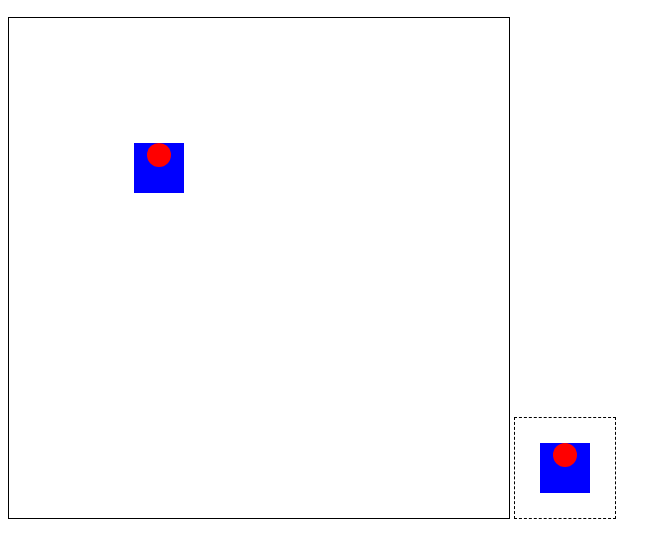
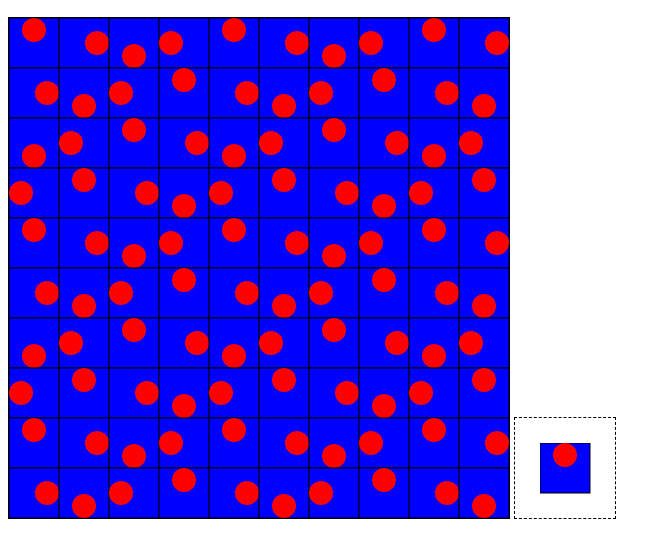
Before and after one commit to backfrip/Moonwalk, a plain HTML site: page index.html in a window 1280 px wide. Shown: the part 110-668 px from the top of the page, without its empty margins (0-671 px from the left). Drawn offline with Linux system fonts and the light colour scheme.

Commit message:
Loose rotating model.

```diff
--- a/index.html
+++ b/index.html
@@ -9,11 +9,12 @@
   <svg id="screen" height="500" width="500" style="border: 1px solid;">
   </svg>
   <svg id="holder" height="100" width="100" style="border: 1px dashed;">
-    <g id="tile" transform="translate(25, 25)">
-      <rect fill="blue" x="0" y="0" width="50" height="50"></rect>
-      <circle fill="red" cx="25" cy="12" r="12"></circle>
-    </g>
-
+    <svg x="25" y="25">
+      <g id="tile">
+        <rect stroke="black" fill="blue" x="0" y="0" width="50" height="50"></rect>
+        <circle fill="red" cx="25" cy="12" r="12"></circle>
+      </g>
+    </svg>
   </svg>
   <script src="./main.js"></script>
 </body>
--- a/main.js
+++ b/main.js
@@ -4,15 +4,36 @@ var svg = document.getElementById('screen');
 populate();
 
 function populate() {
-  makeTile();
+  for (var y=0;y<10;y++) {
+    for (var x=0;x<10;x++) {
+      svg.appendChild(makeTile(50*x, 50*y,
+        'rotate('+(90*(x+y))+','+(50*x+25)+','+(50*y+25)+')'));
+    }
+  }
 }
 
-function makeTile() {
+function makeTile(x, y, transform) {
   var use = document.createElementNS(NAMESPACE, 'use');
-  use.setAttribute('x', 100);
-  use.setAttribute('y', 100);
+  use.setAttribute('x', x);
+  use.setAttribute('y', y);
+  use.setAttribute('transform', transform);
   use.setAttributeNS('http://www.w3.org/1999/xlink', 'href', '#tile');
-  console.log(use);
-  console.log(document.getElementById('tile'));
-  svg.appendChild(use);
+  use.addEventListener('click', turnTile);
+  return use;
 }
+
+function turnTile(e) {
+  var rotate = parse(e.target.getAttribute('transform')).rotate;
+  e.target.setAttribute('transform',
+    'rotate('+(parseInt(rotate[0]) + 90)+','+rotate[1]+','+rotate[2]+')');
+}
+
+function parse(a) {
+    var b={};
+    for (var i in a = a.match(/(\w+\((\-?\d+\.?\d*e?\-?\d*,?)+\))+/g))
+    {
+        var c = a[i].match(/[\w\.\-]+/g);
+        b[c.shift()] = c;
+    }
+    return b;
+}
```
